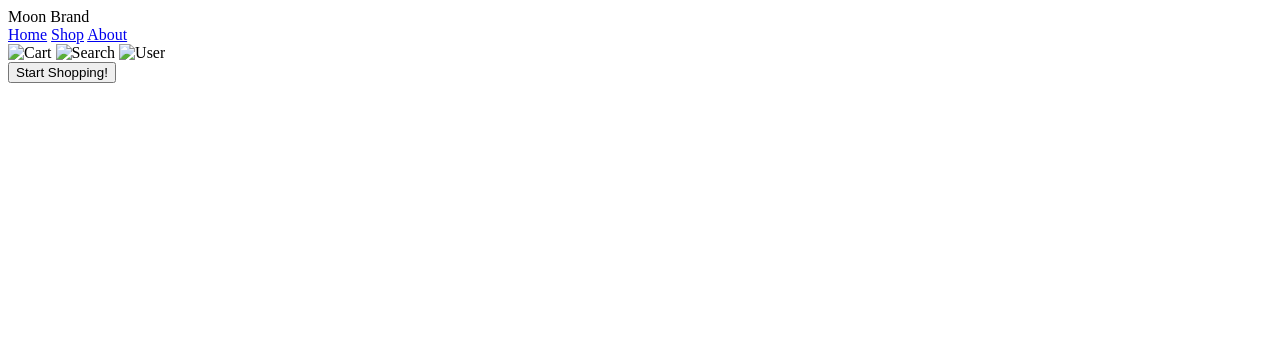
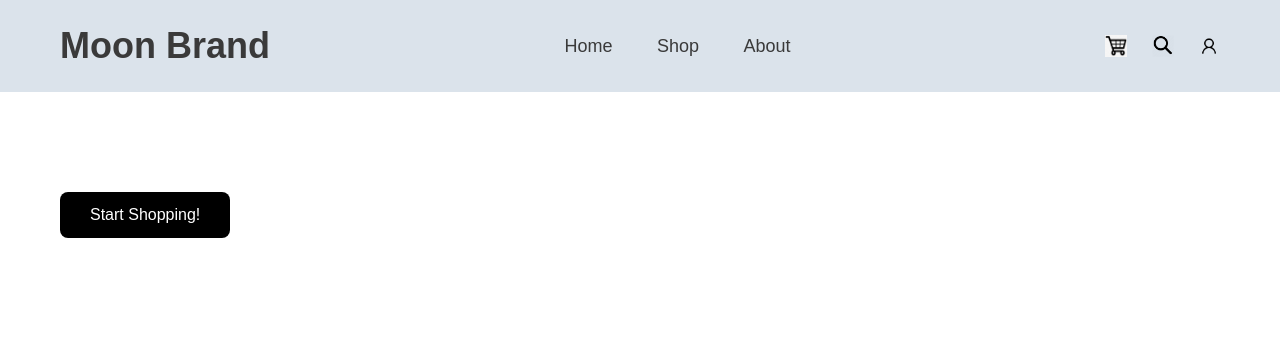
Before and after one commit to le141964-bot/le141964_bot.github.io, a plain HTML site: page Brand/index.html in a window 1280 px wide. Drawn offline with Linux system fonts and the light colour scheme.

Commit message:
Updated header and CSS

```diff
--- a/Brand/index.html
+++ b/Brand/index.html
@@ -1,3 +1,12 @@
+<!DOCTYPE html>
+<html lang="en">
+<head>
+  <meta charset="UTF-8" />
+  <meta name="viewport" content="width=device-width, initial-scale=1.0" />
+  <title>Moon Brand</title>
+  <link rel="stylesheet" href="main.css">
+</head>
+<body>
   <header>
     <div class="logo">Moon Brand</div>
     <nav>
@@ -10,5 +19,10 @@
       <img src="search.png" alt="Search">
       <img src="user.png" alt="User">
     </div>
-  <button class="cta">Start Shopping!</button>
   </header>
+
+  <section class="hero">
+    <button class="shop-btn">Start Shopping!</button>
+  </section>
+</body>
+</html>
--- a/Brand/main.css
+++ b/Brand/main.css
@@ -1,49 +1,62 @@
+
+body {
+  margin: 0;
+  font-family: 'Poppins', sans-serif;
+  background-color: #ffffff;
+  color: #3A3A3A;
+}
+
+
 header {
   display: flex;
+  justify-content: space-between;
   align-items: center;
-  justify-content: space-between;
-  padding: 20px 40px;
+  padding: 25px 60px;
   background-color: #DBE3EB;
 }
 
 .logo {
-  font-size: 28px;
+  font-size: 36px;
   font-weight: 700;
   color: #3A3A3A;
 }
 
 nav a {
-  margin: 0 15px;
+  margin: 0 20px;
   color: #3A3A3A;
   text-decoration: none;
   font-weight: 500;
+  font-size: 18px;
 }
 
 nav a:hover {
   text-decoration: underline;
 }
 
+/* Icons */
 .icons img {
-  width: 20px;
-  margin-left: 15px;
+  width: 22px;
+  height: 22px;
+  margin-left: 20px;
+  vertical-align: middle;
 }
 
-.cta {
+.hero {
+  padding: 100px 60px;
+}
+
+.shop-btn {
   background-color: #000;
   color: #fff;
+  padding: 14px 30px;
   border: none;
-  padding: 10px 18px;
-  border-radius: 6px;
+  border-radius: 8px;
+  font-size: 16px;
+  font-weight: 500;
   cursor: pointer;
+  transition: background-color 0.3s;
 }
 
-nav a:hover {
-  color: #4A5FC1;
-  transition: 0.3s ease;
+.shop-btn:hover {
+  background-color: #333;
 }
-
-.cta:hover {
-  background-color: #333;
-  transform: scale(1.03);
-  transition: 0.2s ease;
-}
```
Also changed, not shown: Lab_Exercise_1/c05x_sorkin.html (+1 -1 lines), package.json (deleted, +0 -20 lines), Brand/Cart.png (added), Brand/Search.png (added), Brand/user.png (added), styles/c05x_sorkin.css (renamed from Lab_Exercise_1/styles/c05x_sorkin.css). Lines whose indentation alone changed are shown as unchanged.
